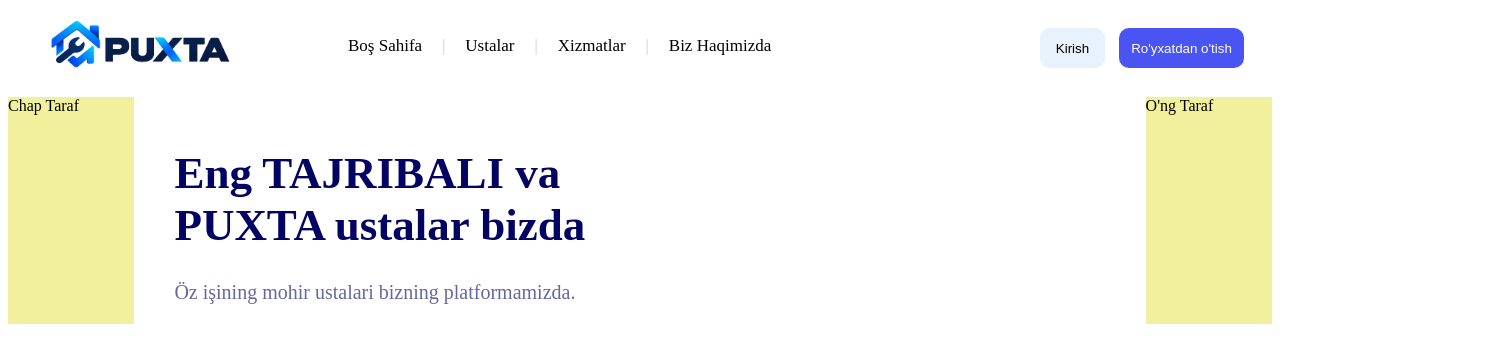
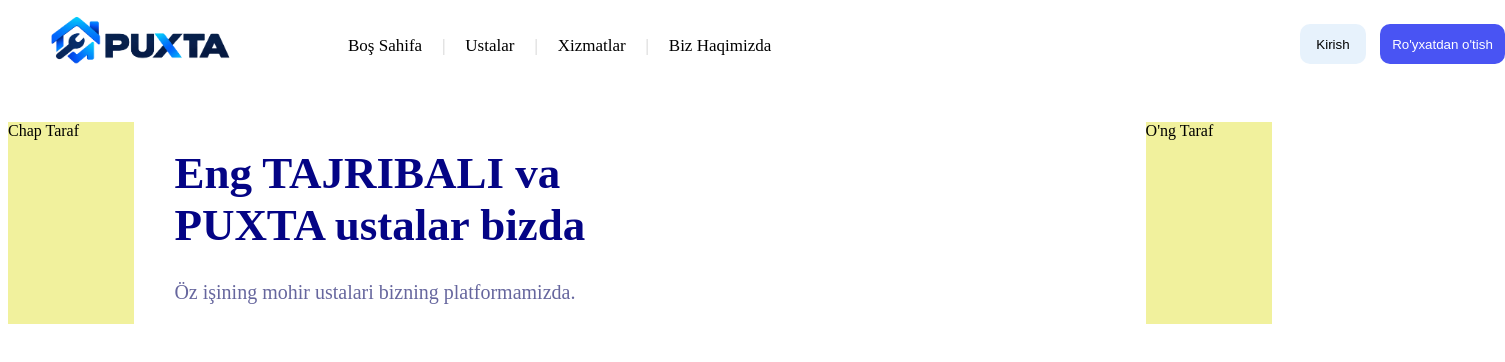
Before and after one commit to Zufar-Aminov/Thorough-Project, a plain HTML site: page index.html in a window 1280 px wide. Shown: the whole page, 1505 px wide, since content can reach past the window. Drawn offline with Linux system fonts and the light colour scheme.

Commit message:
login parol joylashuvi

```diff
--- a/style.css
+++ b/style.css
@@ -23,7 +23,7 @@ span.nav_beetwen {
 
 h1.main_title {
     font-size:45px;
-    color: rgb(3, 3, 99);
+    color: rgb(4, 4, 133);
 }
 
 p.second_title {
@@ -40,16 +40,16 @@ div.title1 {
 .logo {
     width: 200px;
     position: absolute;
-    top: 10px;
+    top: 6px;
     left: 40px;
 }
 
 .login {
-    width: 65px;
+    width: 66px;
     height: 40px;
     position: absolute;
-    top: 3.5%;
-    left: 40px;
+    top: 3.0%;
+    left: 300px;
     margin-left: 1000px;
     border-radius: 10px;
     border-style:none;
@@ -60,8 +60,8 @@ div.title1 {
     width: 125px;
     height: 40px;
     position: absolute;
-    top: 3.5%;
-    left: 1119px;
+    top: 3.0%;
+    left: 1380px;
     border-radius: 10px;
     border-style:none;
     background-color: rgb(73, 84, 243);
@@ -75,7 +75,7 @@ div.title1 {
 .sidebar1 {
     width: 10%;
     background-color: rgb(241, 241, 157);
-    margin-top: 5px;
+    margin-top: 30px;
 }
 
 .sidebar2 {
@@ -86,5 +86,5 @@ div.title1 {
 .sidebar3 {
     width: 10%;
     background-color: rgb(241, 241, 157);
-    margin-top: 5px;
+    margin-top: 30px;
 }
```
